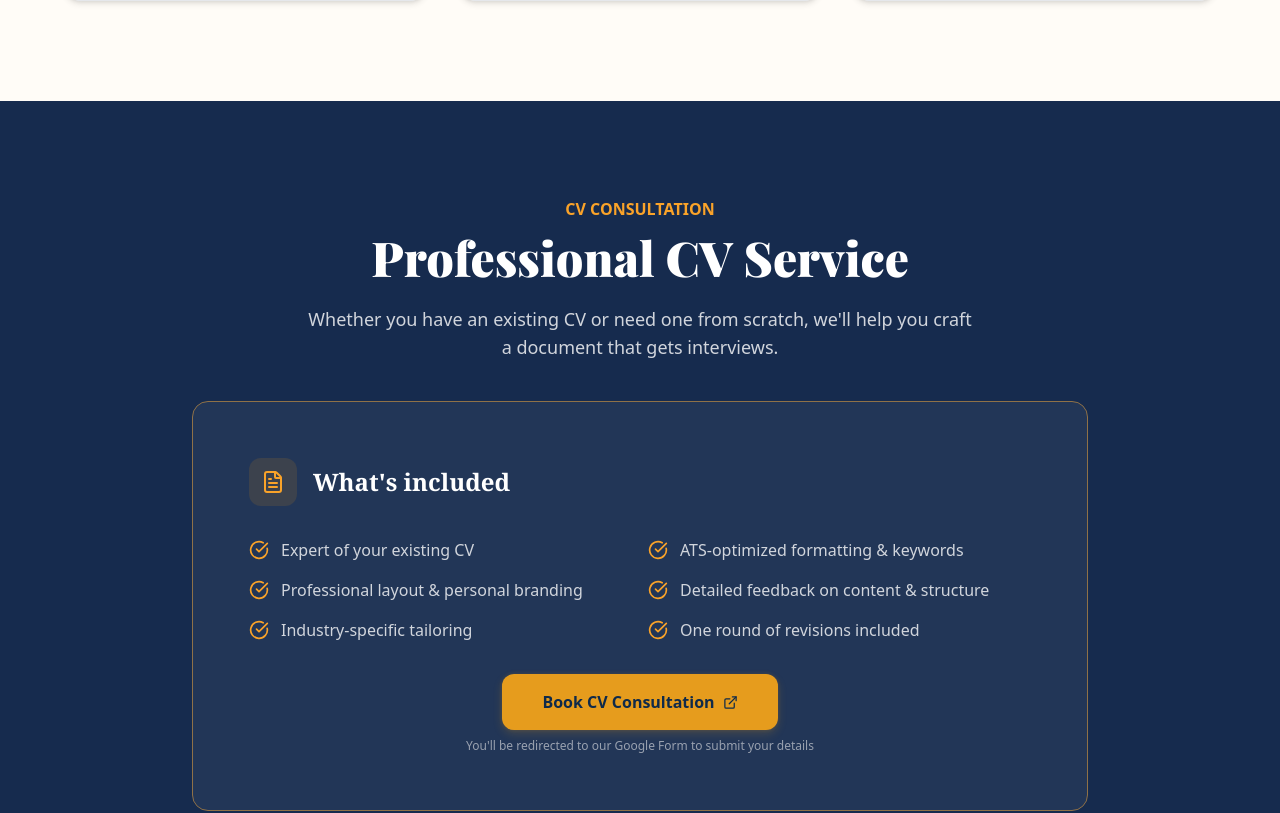
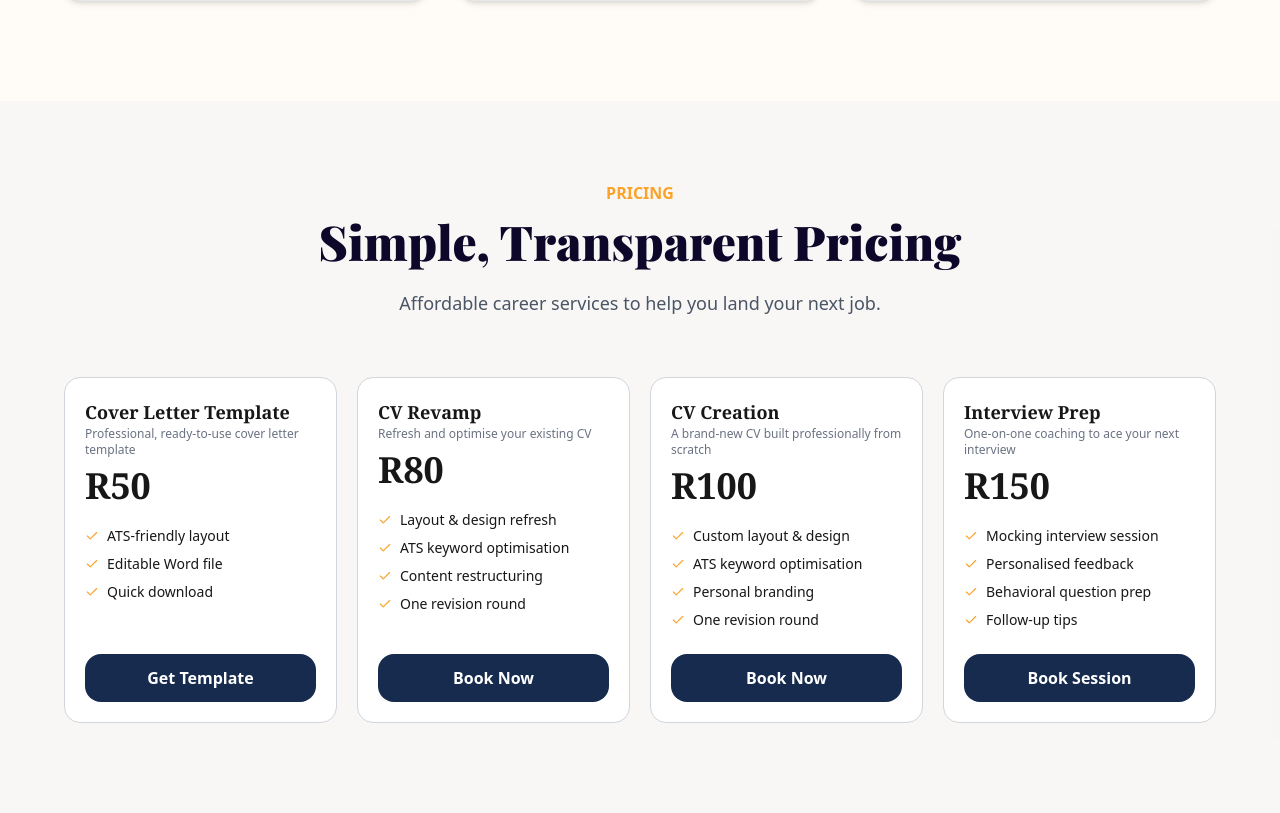
Before and after one commit to Manqoba-Mashego/career-craft, a Next.js app: page / in a window 1280 px wide. Shown: the part 1549-2362 px from the top of the page. Built offline with nearby package versions, Linux system fonts and the light colour scheme.

Commit message:
Added pricing section

```diff
--- a/app/page.js
+++ b/app/page.js
@@ -8,6 +8,7 @@ import Services from '@/components/services'
 import React from 'react'
 import InterviewPrepSection from '@/components/interviewPrepSection';
 import Footer from '@/components/footer';
+import Pricing from '@/components/pricing';
 
 const Page = () => {
   useEffect(() => {
@@ -21,6 +22,7 @@ const Page = () => {
     <div>
       <Hero />
       <Services />
+      <Pricing />
       <CVSection />
       <InterviewPrepSection />
       <CoverLetterSection />
--- a/components/cvSection.jsx
+++ b/components/cvSection.jsx
@@ -5,7 +5,6 @@ import { CircleCheckBig, ExternalLink, FileText } from 'lucide-react';
 import Link from 'next/link';
 
 const CVSection = () => {
-  	const [hasCV, setHasCV] = useState("");
 	const points = ["Expert of your existing CV", "ATS-optimized formatting & keywords", "Professional layout & personal branding", "Detailed feedback on content & structure", "Industry-specific tailoring", "One round of revisions included"]
 
   return (
--- a/components/interviewPrepSection.jsx
+++ b/components/interviewPrepSection.jsx
@@ -35,7 +35,7 @@ const InterviewPrepSection = () => {
         </Reveal>
         <Reveal className="grid grid-cols-1 md:grid-cols-2 gap-5 max-w-5xl mx-auto">
 			{items.map((item, index) => (
-				<div key={index} className='border border-gray-300 transition-all duration-200 ease hover:shadow-lg rounded-2xl bg-white p-8 flex flex-col gap-5'>
+				<div key={index} className='border border-gray-300 transition-all duration-300 ease hover:shadow-lg rounded-2xl bg-white p-8 flex flex-col gap-5'>
 					<div className='text-[#faa329] bg-[#ee9a0920] p-3 rounded-xl w-fit'>
 						<item.icon />
 					</div>
--- a/components/pricing.jsx
+++ b/components/pricing.jsx
@@ -0,0 +1,66 @@
+import React from 'react'
+import PricingCard from './pricingCard'
+import Reveal from './reveal'
+
+const Pricing = () => {
+    const prices = [
+        {
+            service: "Cover Letter Template",
+            details: "Professional, ready-to-use cover letter template",
+            price: 50,
+            points: ["ATS-friendly layout", "Editable Word file", "Quick download"],
+            cta: "Get Template",
+            ctaLink: "#cover-letter",
+            blank: false
+        },
+        {
+            service: "CV Revamp",
+            details: "Refresh and optimise your existing CV",
+            price: 80,
+            points: ["Layout & design refresh", "ATS keyword optimisation", "Content restructuring", "One revision round"],
+            cta: "Book Now",
+            ctaLink: "https://docs.google.com/forms/d/e/1FAIpQLSc5Kq3siizIADxEGE34pOF1vWZUqNEjfjzWrZO1ESDCtW97Zg/viewform",
+            blank: true
+        },
+        {
+            service: "CV Creation",
+            details: "A brand-new CV built professionally from scratch",
+            price: 100,
+            points: ["Custom layout & design", "ATS keyword optimisation", "Personal branding", "One revision round"],
+            cta: "Book Now",
+            ctaLink: "https://docs.google.com/forms/d/e/1FAIpQLSc5Kq3siizIADxEGE34pOF1vWZUqNEjfjzWrZO1ESDCtW97Zg/viewform",
+            blank: true
+        },
+        {
+            service: "Interview Prep",
+            details: "One-on-one coaching to ace your next interview",
+            price: 150,
+            points: ["Mocking interview session", "Personalised feedback", "Behavioral question prep", "Follow-up tips"],
+            cta: "Book Session",
+            ctaLink: "#interview-prep",
+            blank: false
+        },
+    ]
+  return (
+    <div id='pricing' className='bg-[#e7e9ef4c] scroll-mt-30 min-h-screen py-20'>
+        <div className='w-[90%] mx-auto '>
+            <div className='text-center mx-auto'>
+                <Reveal>
+                    <p className='text-[#faa329] font-semibold'>PRICING</p>
+                    <p className='font-playfair text-[48px] font-black text-[#0d0729] mb-3'>Simple, Transparent Pricing</p>
+                    <p className='text-gray-600 text-lg'>Affordable career services to help you land your next job.</p>
+                </Reveal>
+            </div>
+            <div className='lg:flex lg:justify-center'>
+                <Reveal className="grid grid-cols-1 md:grid-cols-2 lg:grid-cols-4 gap-5  mx-auto mt-15">
+                    {prices.map((item, index) => (
+                        <PricingCard key={index} service={item.service} details={item.details} price={item.price} points={item.points} cta={item.cta} ctaLink={item.ctaLink} blank={item.blank}/>
+                    ))}
+                </Reveal>
+            </div>
+        </div>
+    </div>
+  )
+}
+
+export default Pricing
--- /dev/null
+++ b/components/pricingCard.jsx
@@ -0,0 +1,26 @@
+import { Check } from 'lucide-react'
+import Link from 'next/link'
+import React from 'react'
+
+const PricingCard = ({service, details, price, points, cta, ctaLink, blank}) => {
+  return (
+    <div className='bg-white p-5 border-gray-300 border hover:border-amber-100 rounded-2xl hover:shadow-lg  transition-all ease duration-300 w-full'>
+        <div className='h-full flex flex-col'>
+            <p className="font-bold font-serif text-lg">{service}</p>
+            <p className="text-xs text-gray-500">{details}</p>
+            <p className="text-4xl font-serif mb-5 mt-2 font-black">R{price}</p>
+            <ul className='mb-6 flex flex-col gap-2   '>
+                {points.map((point, index) => (
+                    <li key={index} className='flex gap-2 items-center text-sm'>
+                        <Check className='text-[#faa329]' size={14}/>
+                        <span>{point}</span>
+                    </li>
+                ))}
+            </ul>
+            <Link href={ctaLink} target={`${blank=== true ? "blank" : ""}`} className='mt-auto bg-[#162B4E] hover:bg-[#304876] transition-all duration-300 ease font-semibold text-white  px-4 py-3 rounded-2xl text-center '>{cta}</Link>
+        </div>
+    </div>
+  )
+}
+
+export default PricingCard
--- a/components/services.jsx
+++ b/components/services.jsx
@@ -44,6 +44,7 @@ const Services = () => {
                 ))}
             </div>
         </Reveal>
+
     </div>
   )
 }
```
